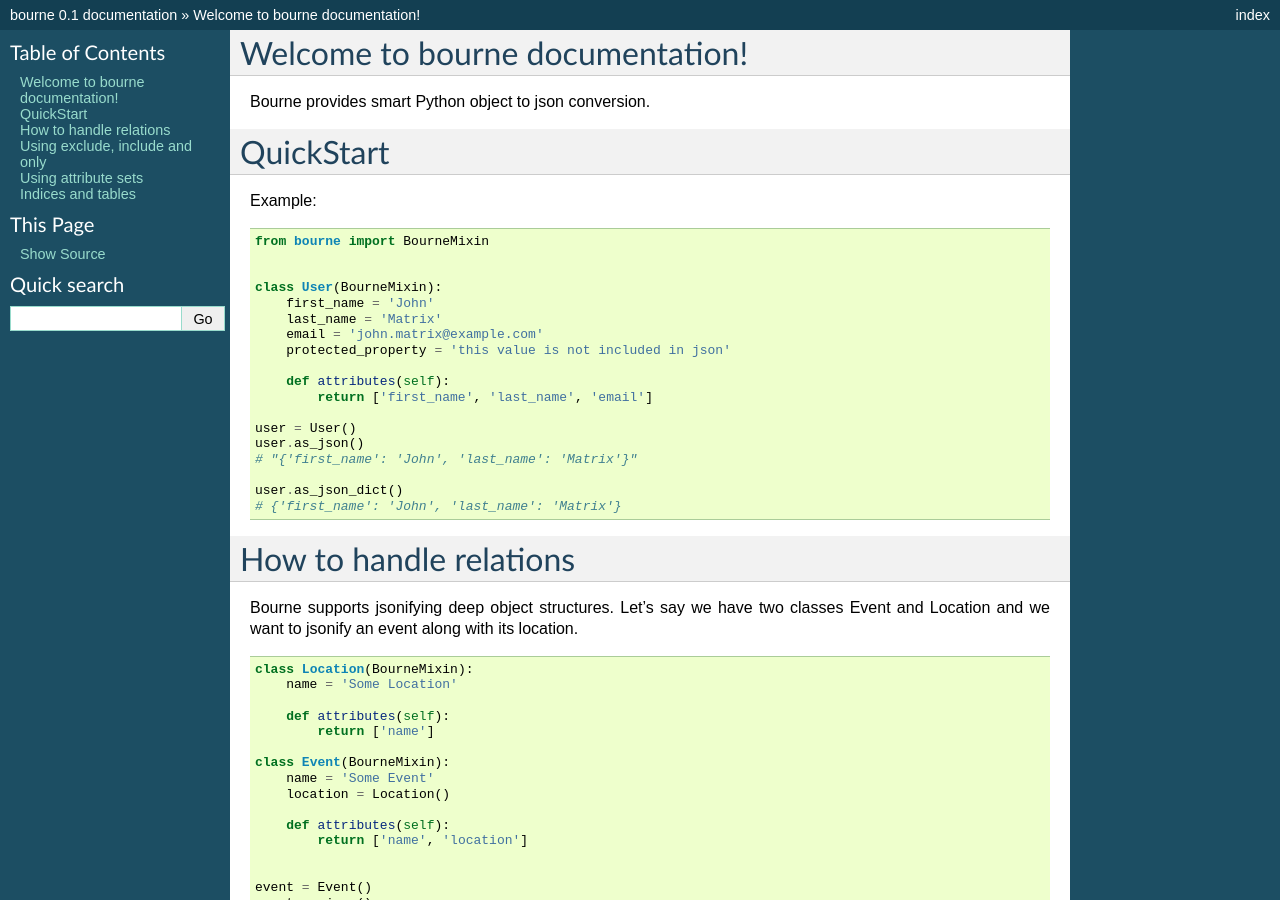
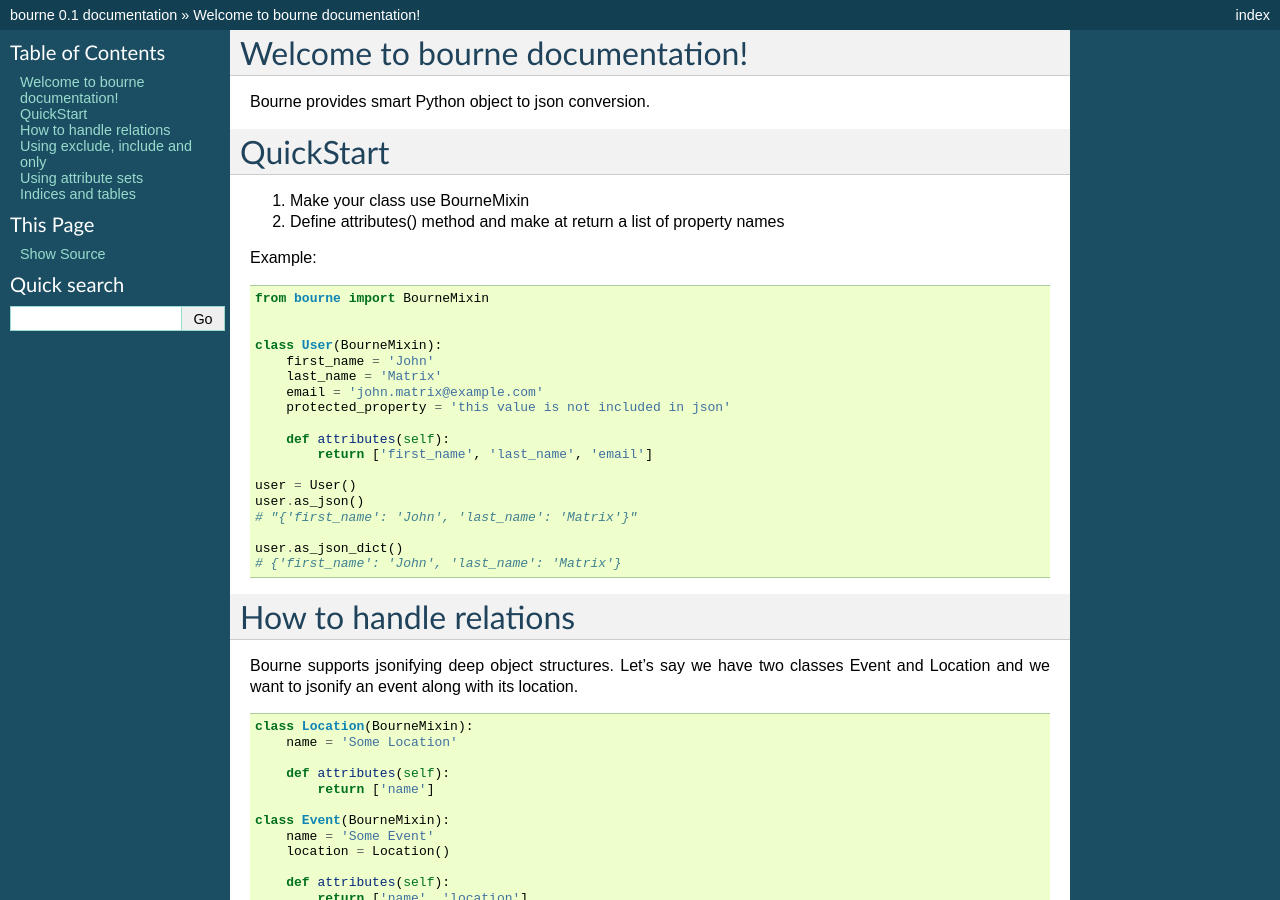
Before and after one commit to kvesteri/serializer, a Sphinx documentation site: the page built from docs/index.rst, in a window 1280 px wide and 900 px high. Built offline with Sphinx 7.4.7, drawn with Linux system fonts in a browser that asks for light colours.

Commit message:
updated quickstart

```diff
--- a/docs/index.rst
+++ b/docs/index.rst
@@ -6,6 +6,9 @@ Bourne provides smart Python object to json conversion.
 
 QuickStart
 ==========
+
+1. Make your class use BourneMixin
+2. Define attributes() method and make at return a list of property names
 
 Example::
 
```
